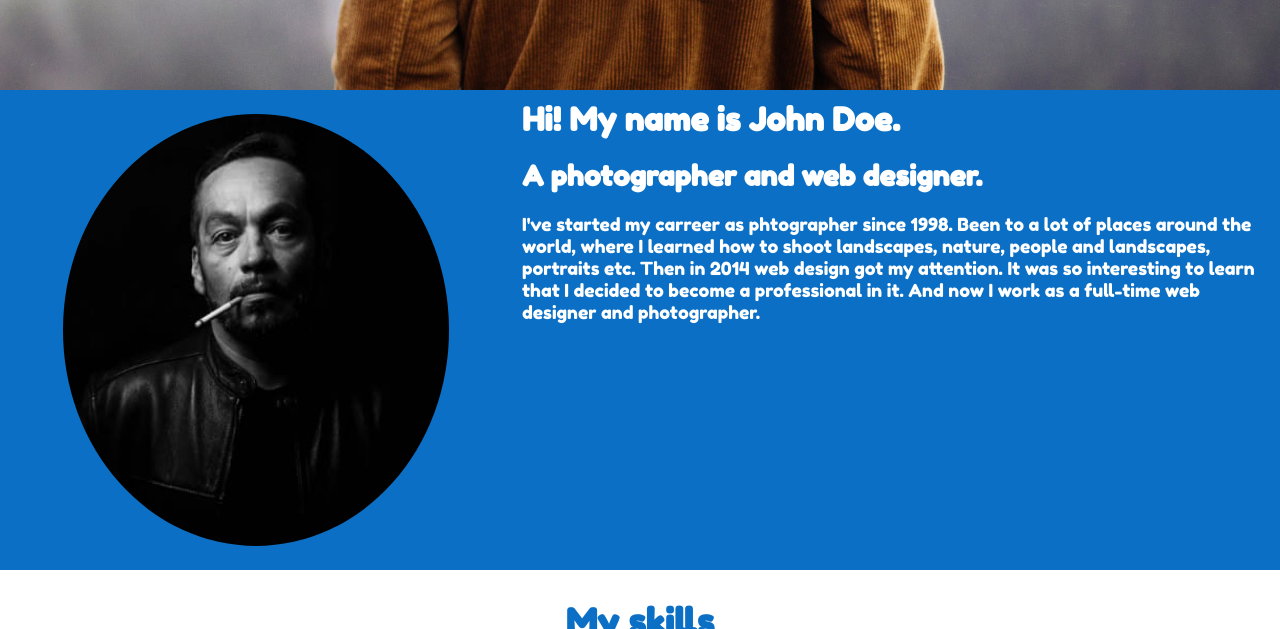
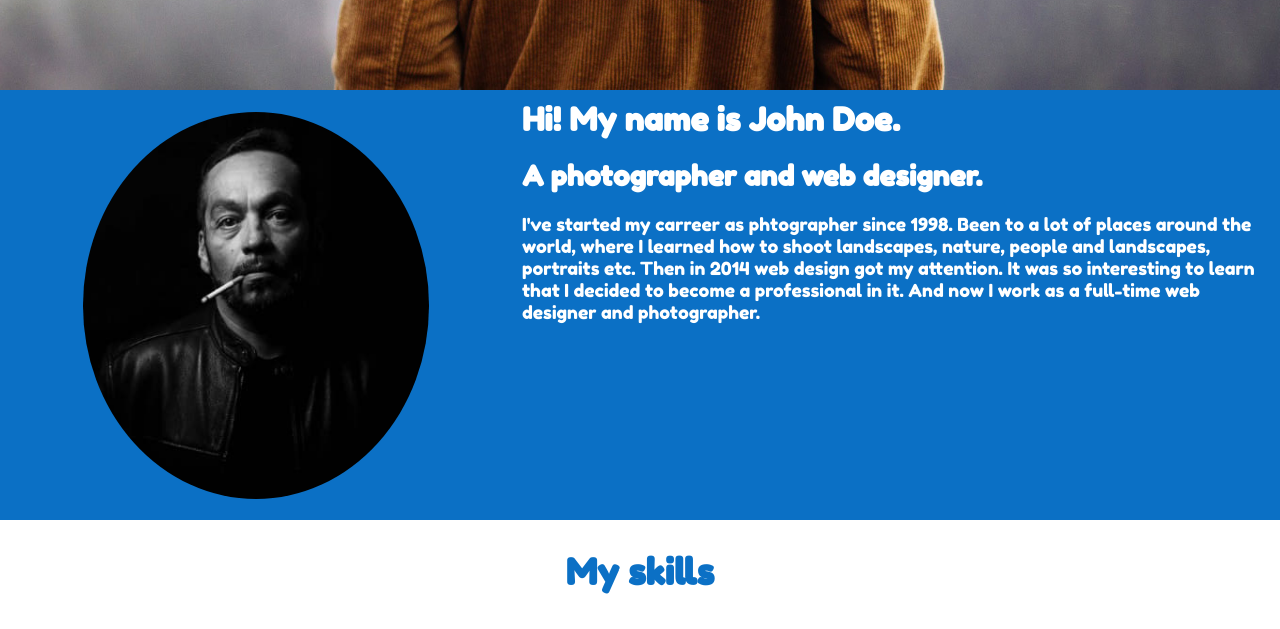
Before and after one commit to retr0web/photo_portfolio, a plain HTML site: page index.html in a window 1280 px wide. Shown: the part 710-1339 px from the top of the page. Drawn offline with Linux system fonts and the light colour scheme.

Commit message:
Add files via upload

```diff
--- a/css/styles.css
+++ b/css/styles.css
@@ -196,13 +196,13 @@
   }
 
   .info-block-item{
-      height: 480px;
+      height: 430px;
       width: 60%;
       max-width: 845px;
   }
 
   .info-block-image{
-      height: 480px;
+      height: 430px;
       width: 40%;
       max-width: 845px;
       display: flex;
@@ -227,6 +227,8 @@
   .block-image{
       max-width: 90%;
       height: 90%;
+      min-width: 260px;
+      min-height: 260px;
       border-radius: 50%;
   }
 
@@ -404,7 +406,7 @@ background-image: linear-gradient(135deg, #0c90fb 30%, #fc3c3c 72%);
       }
   }
 
-  @media only screen and (min-width: 489px) and (max-width: 680px) {
+  @media only screen and (min-width: 489px) and (max-width: 900px) {
     .info-block-item, .info-block-image {
           width: 100%;
       }
```
